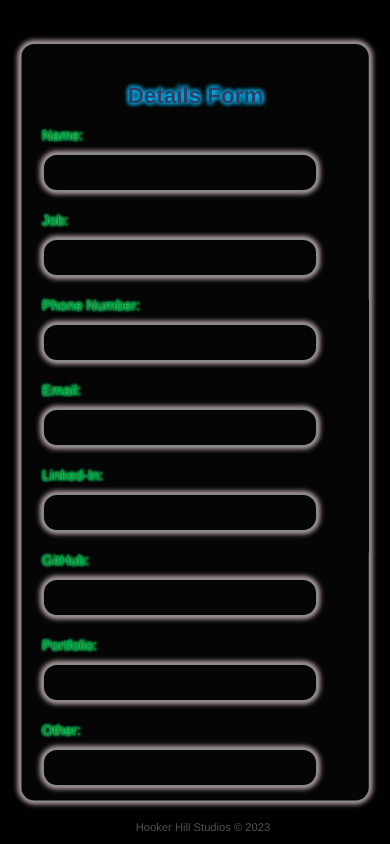
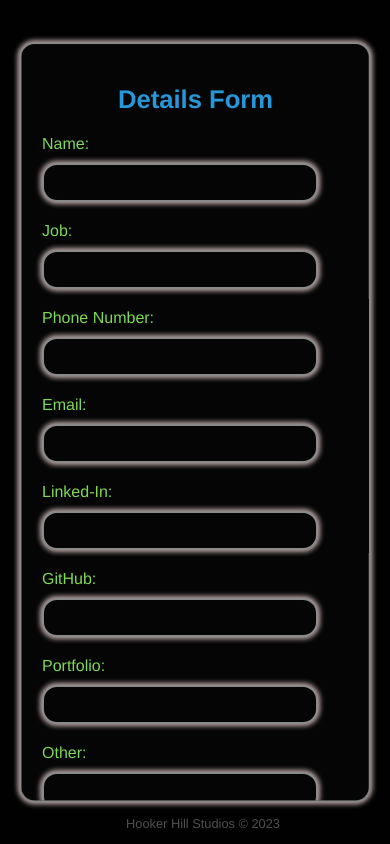
Before and after one commit to JRH89/DigitalBusinessCard, a plain HTML site: page index.html in a window 390 px wide. Drawn offline with Linux system fonts and the light colour scheme.

Commit message:
changed color scheme

```diff
--- a/style.css
+++ b/style.css
@@ -36,17 +36,17 @@
 	text-align: center;
 	margin: none;
     font-size: 2em;
-    color: #2E3E64;
-    text-shadow: 0px 0px 5px #00bfff, 0px 0px 5px #00bfff, 0px 0px 5px #00bfff;
-}
+    color: #2697d8;
+    /*text-shadow: 0px 0px 1px #2697d8, 0px 0px 1px #2697d8, 0px 0px 1px #2697d8;
+*/}
 
 .form-container label {
 	display: flex;
     font-size: 1.25em;
 	margin-bottom: 10px;
-    color: #277527;
-    text-shadow: 0px 0px 3px #00ff7f, 0px 0px 3px #00ff7f, 0px 0px 3px #00ff7f;
-}
+    color: #7ed957;
+    /*text-shadow: 0px 0px 3px #00ff7f, 0px 0px 3px #00ff7f, 0px 0px 3px #00ff7f;
+*/}
 
 .form-container input[type="text"],
 .form-container input[type="tel"],
@@ -66,14 +66,14 @@
 }
 
 .form-container input[type="submit"] {
-	background-color: #cd5f66ae;
+	background-color: #ff5757a5;
         color: whitesmoke;
         padding: 12px 20px;
         border: none;
         border-radius: 15px;
         cursor: pointer;
         width: 50%;
-        border: 2px solid #CD5F66;
+        border: 2px solid #ff5757;
         font-size: 1.5em;
 	cursor: pointer;
 	transition: background-color 0.3s ease;
@@ -92,16 +92,13 @@
 	left: 50%;
 	transform: translate(-50%, -50%);
 	z-index: 0;
-	background-color: #04040490;
+	background-color: #010101;
 	padding: 20px;
-	box-shadow: 0 0 10px rgba(0, 0, 0, 0.3);
   color: white;
   flex-direction: row;
   display: flex;
-    border: 2px solid rgba(245, 245, 245, 0.556);
-    box-shadow: 0px 0px 5px 2px rgb(190, 168, 168);
+  border: 1px solid whitesmoke;
   border-radius: 15px;
-
   width: 80%;
   max-width: 800px;
   height: 90%;
@@ -125,9 +122,9 @@
 
     margin-top: none;
     font-size: 2.5em;
-    color: #2E3E64;
-    text-shadow: 0px 0px 5px #00bfff, 0px 0px 5px #00bfff, 0px 0px 5px #00bfff;
-}
+    color: #2697d8;
+    /*text-shadow: 0px 0px 5px #00bfff, 0px 0px 5px #00bfff, 0px 0px 5px #00bfff;
+*/}
 .profile-container p {
     font-size: .8em;
     margin-bottom: 0;
@@ -152,8 +149,8 @@
 }
 
 .profile-container a:hover {
-color: #277527;
-text-shadow: 0px 0px 10px #00bfff, 0px 0px 10px #00bfff, 0px 0px 10px #00bfff;}
+color: #7ed957;
+text-shadow: 0px 0px 5px #00bfff, 0px 0px 5px #00bfff, 0px 0px 5px #00bfff;}
 
 body {
 background-color:#010101;
@@ -165,8 +162,8 @@ text-align: center;
 
 .top-left {
 align-items: center;
-color: #277527;
-text-shadow: 0px 0px 5px #00ff7f, 0px 0px 5px #00ff7f, 0px 0px 5px #00ff7f;
+color: #7ed957;
+/*text-shadow: 0px 0px 5px #00ff7f, 0px 0px 5px #00ff7f, 0px 0px 5px #00ff7f;*/
 font-size: 1.5em;
 }
 
@@ -175,9 +172,9 @@ text-align: center;
 align-items: center;
 justify-content:center;
 display: flex;
-border: 1px solid #fbfbf9;
+border: 1px solid #7ed957;
 border-radius: 15px;
-box-shadow: 0px 0px 5px 1px #fbfbf9;
+/*box-shadow: 0px 0px 5px 1px #ff5757;*/
 height: 50%;
 width: 85%;
 padding: auto;
@@ -186,14 +183,14 @@ overflow-y: auto;
 
 
 font-size: 2em;
-color: #2E3E64;
-text-shadow: 0px 0px 2px #00bfff, 0px 0px 10px #00bfff, 0px 0px 2px #00bfff;
-}
+color: #2697d8;
+/*text-shadow: 0px 0px 2px #00bfff, 0px 0px 10px #00bfff, 0px 0px 2px #00bfff;
+*/}
 
 .bottom-right:hover {
 color: #2E3E64;
-text-shadow: 0px 0px 5px #00bfff, 0px 0px 5px #00bfff, 0px 0px 5px #00bfff;
-}
+/*text-shadow: 0px 0px 5px #00bfff, 0px 0px 5px #00bfff, 0px 0px 5px #00bfff;
+*/}
 
 .profile-container ul {
     display: grid;
@@ -215,7 +212,7 @@ text-shadow: 0px 0px 5px #00bfff, 0px 0px 5px #00bfff, 0px 0px 5px #00bfff;
   .profile-container a {
     display: block;
     padding: 10px;
-    color: #2f305a;
+    color: #2697d8;
     text-decoration: none;
     transition: color 0.5s ease;
     text-align: center;
@@ -229,17 +226,15 @@ text-shadow: 0px 0px 5px #00bfff, 0px 0px 5px #00bfff, 0px 0px 5px #00bfff;
   .h1 {
     margin: none;
     padding: none;
-
     margin-top: 0;
     margin-bottom: 0;
-
-
   }
 
   .fa-phone, .fa-envelope {
   font-size: 2em;
   vertical-align: middle;
   margin-right: 10px;
+  color:#ff5757
 }
 
 .top-left p {
@@ -262,7 +257,6 @@ text-shadow: 0px 0px 5px #00bfff, 0px 0px 5px #00bfff, 0px 0px 5px #00bfff;
       flex-direction: row;
       align-items: center;
       justify-content: space-between;
-
     }
 
 
@@ -296,11 +290,7 @@ text-shadow: 0px 0px 5px #00bfff, 0px 0px 5px #00bfff, 0px 0px 5px #00bfff;
       height:85%;
       max-height: 400px;
 
-
-
     }
-
-
 
 }
 
@@ -343,14 +333,14 @@ footer {
 
   @media screen and (max-width: 640px) {
     body {
-      font-size: 70%;
+      font-size: 80%;
     }
 
   }
 
   @media screen and (max-height: 640px) {
     body {
-      font-size: 50%;
+      font-size: 80%;
 
     }
 
```
Lines whose indentation alone changed are shown as unchanged.
